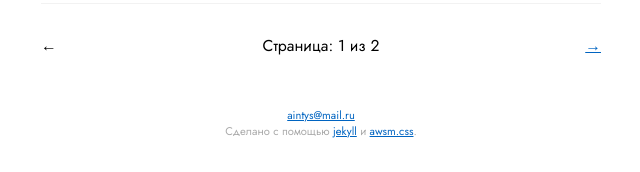
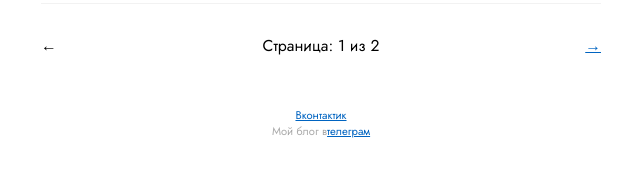
Before and after one commit to keresm/keresaina.github.io, a Jekyll site: the page built from index.html, in a window 1280 px wide. Shown: the part 794-966 px from the top of the page, without its empty margins (319-959 px from the left). Built offline with Jekyll 4.4.1, drawn with Linux system fonts in a browser that asks for light colours; the list of posts is cut into pages by our own code.

Commit message:
Update footer.html

```diff
--- a/_includes/footer.html
+++ b/_includes/footer.html
@@ -1,7 +1,7 @@
 <footer>
   <p>
-    <a href="mailto:aintys@mail.ru">aintys@mail.ru</a>
+    <a href="https://vk.com/keresm">Вконтактик</a>
     </br>
-    Сделано с помощью <a href="https://jekyllrb.com/">jekyll</a> и <a href="https://igoradamenko.github.io/awsm.css/">awsm.css</a>.
+    Мой блог в<a href="https://t.me/+RddPCnYtiyJ24nTY">телеграм</a>
   </p>
 </footer>
```
